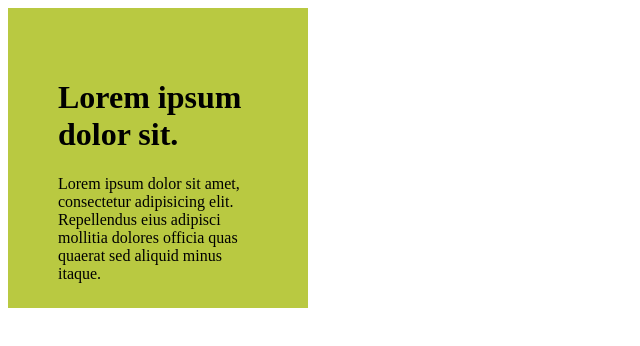
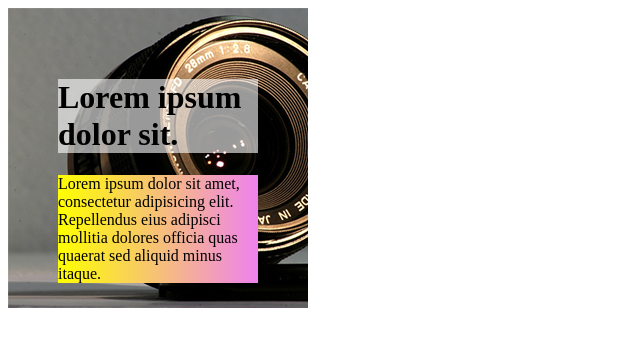
Before and after one commit to ThiagoKaoru/Estudos-de-CSS, a plain HTML site: page degrade-gradiente.html in a window 1280 px wide. Shown: the whole page, without its empty margins (0-640 px from the left). Drawn offline with Linux system fonts and the light colour scheme.

Commit message:
Applied gradient colors to document gradient

```diff
--- a/css/degrade-gradiente.css
+++ b/css/degrade-gradiente.css
@@ -1,7 +1,13 @@
 #caixa{
     width: 300px;
     height: 300px;
-    background: #b9c941;
+    background: url("../imagens/camera.png");
     padding: 50px;
     box-sizing: border-box;
 }
+#caixa h1{
+    background: rgba(255,255,255,0.6);
+}
+#caixa p{
+    background: linear-gradient(to left, violet,yellow);
+}
```
